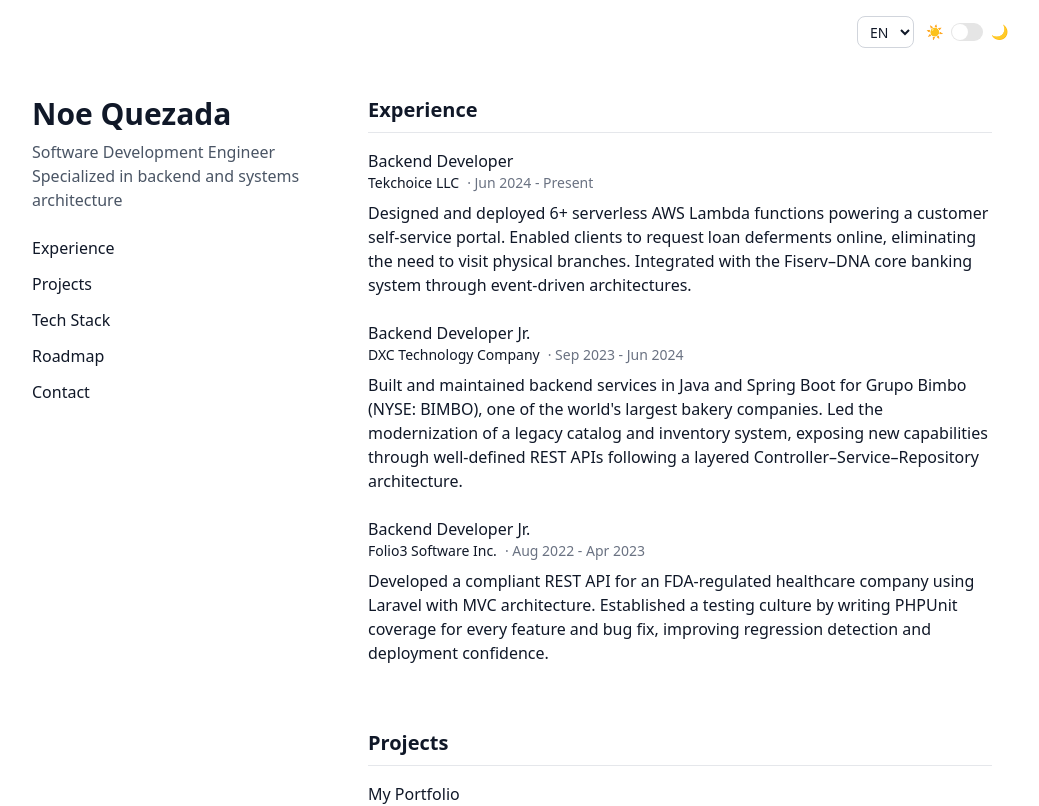
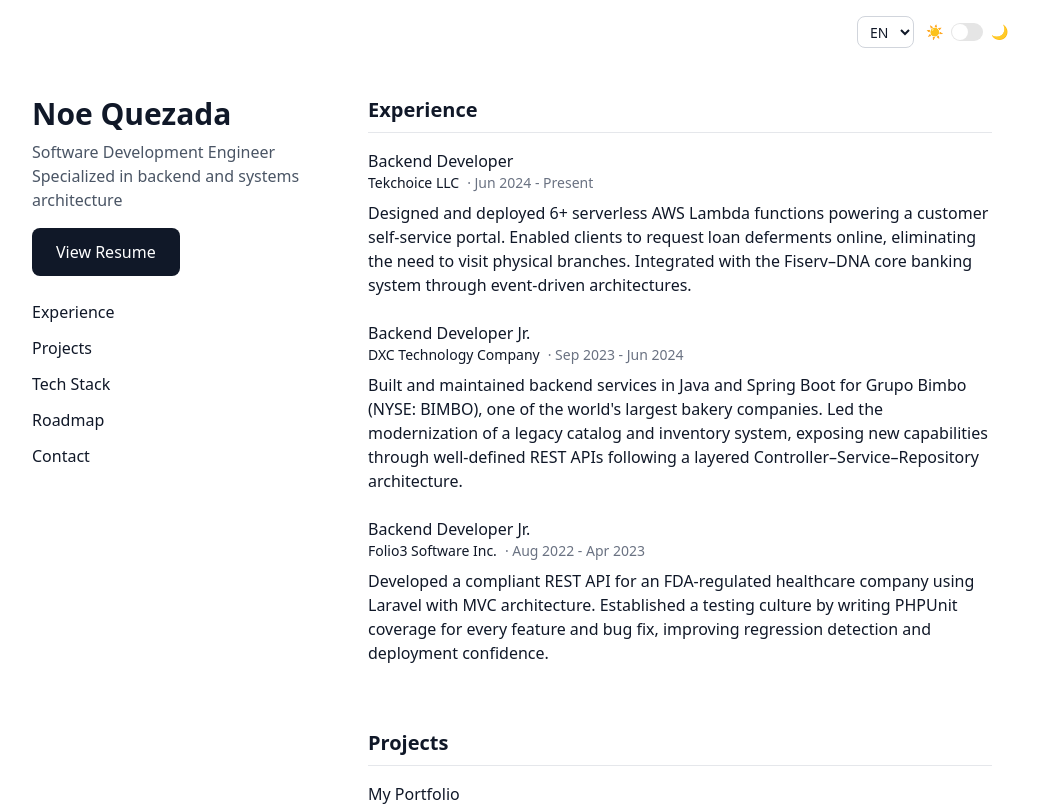
Before and after one commit to GodNoden/noe-new-portfolio, a Next.js app: page / in a window 1280 px wide. Shown: the top 806 px of the page, without its empty margins (128-1167 px from the left). Built offline with nearby package versions, Linux system fonts and the light colour scheme.

Commit message:
Add ResumeViewer component to homepage; remove redundant instance from footer

```diff
--- a/app/page.tsx
+++ b/app/page.tsx
@@ -20,6 +20,9 @@
           <p className="text-gray-600 dark:text-gray-400 mt-2">
             {t.title}<br />{t.subtitle}
           </p>
+          <div className="mt-4">
+            <ResumeViewer />
+          </div>
         </div>
         <nav className="flex flex-col space-y-3">
           <Link href="#experience">{t.nav.experience}</Link>
@@ -42,10 +45,6 @@
 
         <ContactSection />
 
-        <div className="flex justify-center py-8">
-          <ResumeViewer />
-        </div>
-
       </div>
     </div>
   );
```
